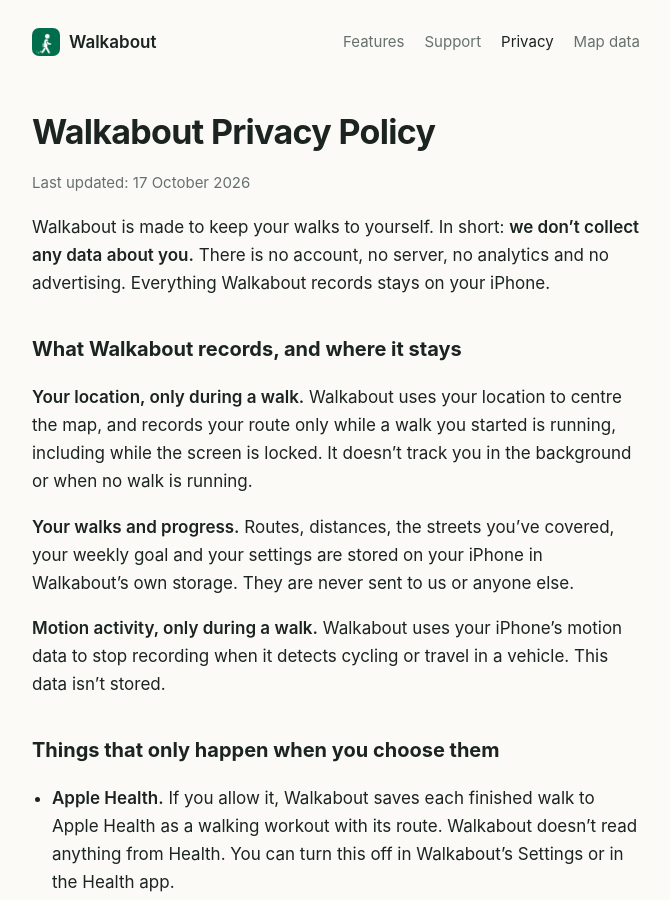
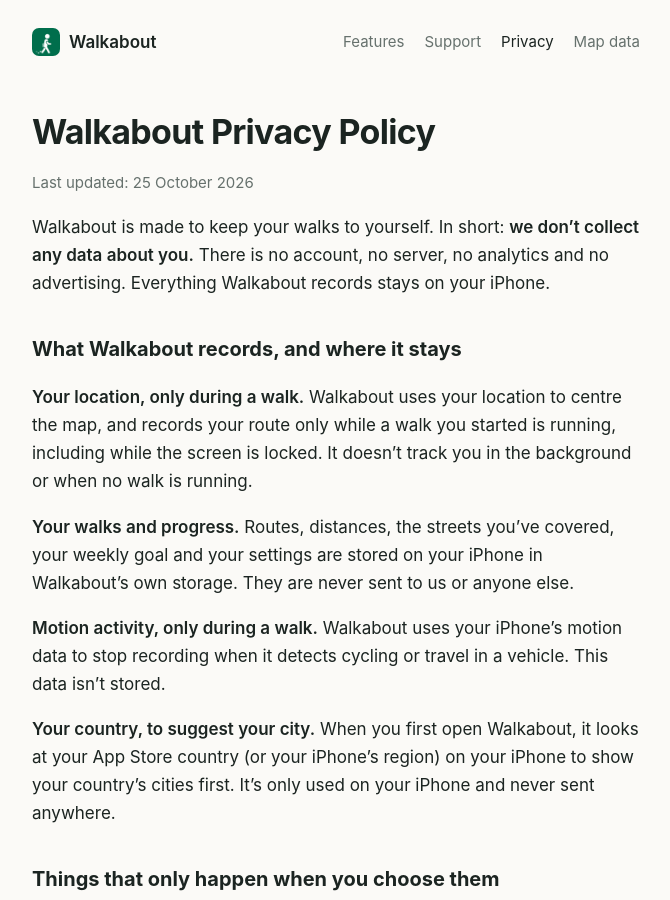
Before and after one commit to Pelleware/pelleware.github.io, a Jekyll site: the page built from privacy.md, in a window 1280 px wide and 900 px high. Shown: the whole window, without its empty margins (304-974 px from the left). Built offline with Jekyll 4.4.1, drawn with Linux system fonts in a browser that asks for light colours; our own code applies the rules of GitHub Pages for plain Markdown files.

Commit message:
Privacy policy: the intro uses the App Store country (or the iPhone's region) on the iPhone to suggest a city

```diff
--- a/privacy.md
+++ b/privacy.md
@@ -4,7 +4,7 @@
 
 # Walkabout Privacy Policy
 
-*Last updated: 17 October 2026*
+*Last updated: 25 October 2026*
 
 Walkabout is made to keep your walks to yourself. In short: **we don't collect any data about you.** There is no account, no server, no analytics and no advertising. Everything Walkabout records stays on your iPhone.
 
@@ -15,6 +15,8 @@
 **Your walks and progress.** Routes, distances, the streets you've covered, your weekly goal and your settings are stored on your iPhone in Walkabout's own storage. They are never sent to us or anyone else.
 
 **Motion activity, only during a walk.** Walkabout uses your iPhone's motion data to stop recording when it detects cycling or travel in a vehicle. This data isn't stored.
+
+**Your country, to suggest your city.** When you first open Walkabout, it looks at your App Store country (or your iPhone's region) on your iPhone to show your country's cities first. It's only used on your iPhone and never sent anywhere.
 
 ## Things that only happen when you choose them
 
```
